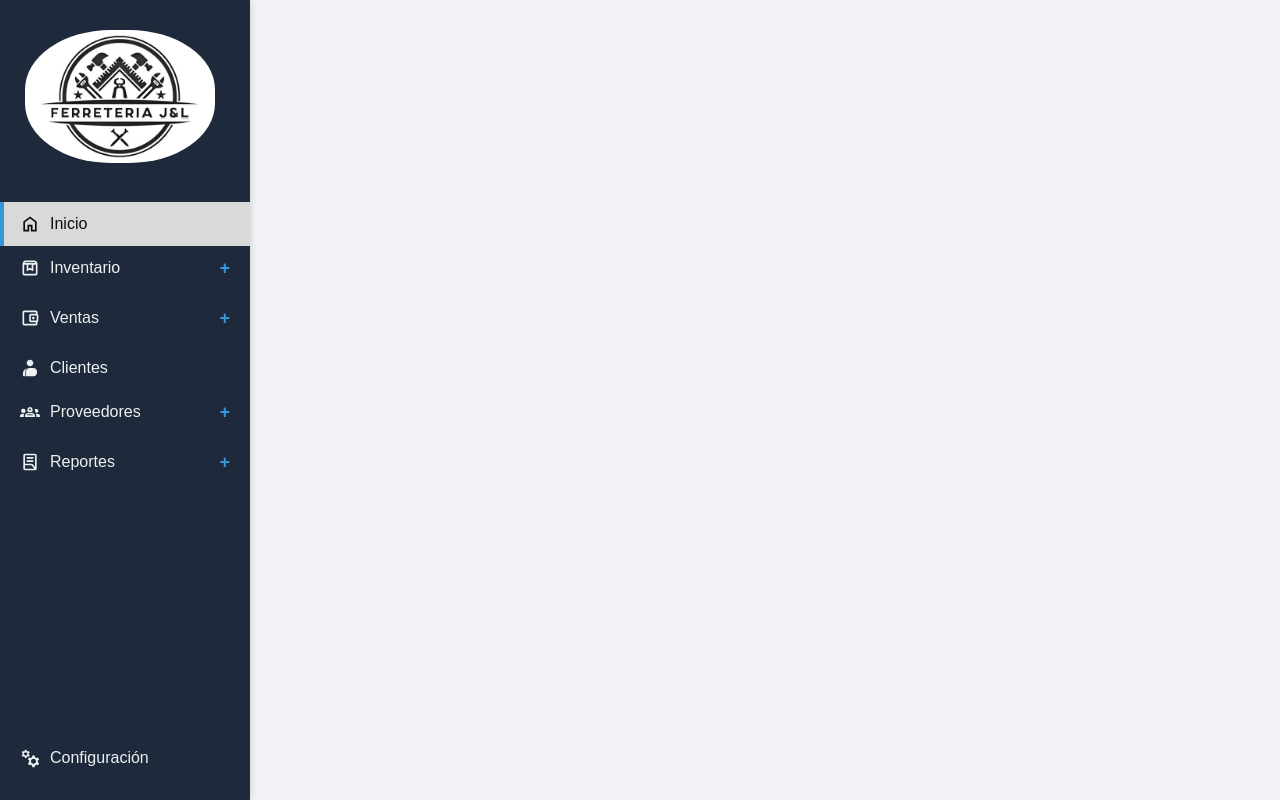
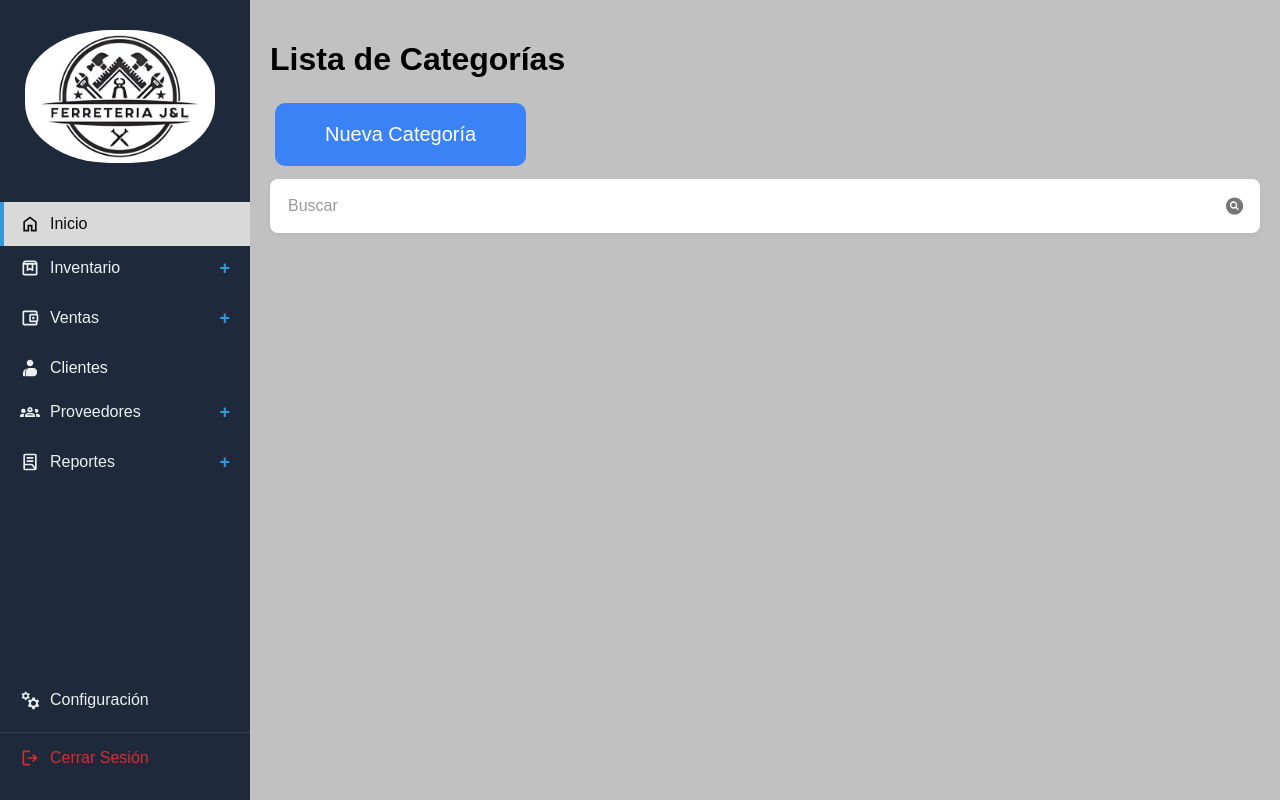
Before and after one commit to zausss/Ferreter-a-G-L, a website: page views/categorias.html in a window 1280 px wide. Drawn offline with Linux system fonts and the light colour scheme.

Commit message:
categorias se agrega boton de nueva categoria y barra de busqueda

```diff
--- /dev/null
+++ b/public/css/categorias.css
@@ -0,0 +1,37 @@
+/* Estilos para la página de categorías */
+.nueva-categoria {
+    display: flex;
+    justify-content: left;
+    padding: 3px 5px;
+
+}
+
+.header {
+
+    border-bottom: 10px;
+}
+
+.btn-agregar {
+    background-color: #3B82F6;
+    color: white;
+    border: none;
+    padding: 20px 50px;
+    cursor: pointer;
+    font-size: 20px;
+    border-radius: 10px;
+}
+
+/*barra de búsqueda */
+
+.barra-busqueda {
+    display: flex;
+    align-items: center;
+    margin-top: 10px;
+}
+
+.campo-busqueda {
+    width: 100%;
+    padding: 3px;
+    border-radius: 5px;
+    font-size: 16px;
+}
--- a/views/categorias.html
+++ b/views/categorias.html
@@ -6,6 +6,7 @@
     <title>Categorías</title>
     <link rel="stylesheet" href="/css/style.css">
     <link rel="stylesheet" href="/css/responsive.css">
+    <link rel="stylesheet" href="/css/categorias.css">
 </head>
 <body>
     <div class="contenedor-principal">
@@ -32,9 +33,9 @@
                             <span class="icono-adicional">+</span>
                         </a>
                         <ul class="submenu" id="submenu-inventario">
-                            <li><a href="/inventario/categorias.html">Categorías</a></li>
-                            <li><a href="/inventario/productos.html">Productos</a></li>
-                            <li><a href="/inventario/stock.html">Control de Stock</a></li>
+                            <li><a href="categorias.html">Categorías</a></li>
+                            <li><a href="#">Productos</a></li>
+                            <li><a href="#">Control de Stock</a></li>
                         </ul>
                     </li>
 
@@ -99,8 +100,52 @@
                     <svg xmlns="http://www.w3.org/2000/svg" height="24px" viewBox="0 -960 960 960" width="24px" fill="#000000"><path d="m234-480-12-60q-12-5-22.5-10.5T178-564l-58 18-40-68 46-40q-2-13-2-26t2-26l-46-40 40-68 58 18q11-8 21.5-13.5T222-820l12-60h80l12 60q12 5 22.5 10.5T370-796l58-18 40 68-46 40q2 13 2 26t-2 26l46 40-40 68-58-18q-11 8-21.5 13.5T326-540l-12 60h-80Zm40-120q33 0 56.5-23.5T354-680q0-33-23.5-56.5T274-760q-33 0-56.5 23.5T194-680q0 33 23.5 56.5T274-600ZM592-40l-18-84q-17-6-31.5-14.5T514-158l-80 26-56-96 64-56q-2-18-2-36t2-36l-64-56 56-96 80 26q14-11 28.5-19.5T574-516l18-84h112l18 84q17 6 31.5 14.5T782-482l80-26 56 96-64 56q2 18 2 36t-2 36l64 56-56 96-80-26q-14 11-28.5 19.5T722-124l-18 84H592Zm56-160q50 0 85-35t35-85q0-50-35-85t-85-35q-50 0-85 35t-35 85q0 50 35 85t85 35Z"/></svg>
                     <span>Configuración</span>
                 </a>
+
+                <!-- Botón de Cerrar Sesión -->
+                <a href="/auth/logout" class="item-navegacion" id="cerrar-sesion" onclick="confirmarCerrarSesion(event)">
+                    <svg xmlns="http://www.w3.org/2000/svg" height="24px" viewBox="0 -960 960 960" width="24px" fill="#d32f2f">
+                        <path d="M200-120q-33 0-56.5-23.5T120-200v-560q0-33 23.5-56.5T200-840h280v80H200v560h280v80H200Zm440-160-55-58 102-102H360v-80h327L585-622l55-58 200 200-200 200Z"/>
+                    </svg>
+                    <span>Cerrar Sesión</span>
+                </a>
             </div>
         </aside>
+
+
+        <!-- área de contenido de la pagina -->
+
+        <main class="area-contenido">
+            <header>
+                <h1>Lista de Categorías</h1>
+            </header>
+
+            <div class="nueva-categoria">
+                <button class="btn-agregar">Nueva Categoría</button>
+            </div>
+
+            <div class="barra-busqueda">
+                <input type="text" placeholder="Buscar" class="campo-busqueda">
+                <svg xmlns="http://www.w3.org/2000/svg" viewBox="0 0 24 24" fill="currentColor" class="size-6">
+    <path d="M8.25 10.875a2.625 2.625 0 1 1 5.25 0 2.625 2.625 0 0 1-5.25 0Z" />
+    <path fill-rule="evenodd" d="M12 2.25c-5.385 0-9.75 4.365-9.75 9.75s4.365 9.75 9.75 9.75 9.75-4.365 9.75-9.75S17.385 2.25 12 2.25Zm-1.125 4.5a4.125 4.125 0 1 0 2.338 7.524l2.007 2.006a.75.75 0 1 0 1.06-1.06l-2.006-2.007a4.125 4.125 0 0 0-3.399-6.463Z" clip-rule="evenodd" />
+</svg>
+            </div>
+
+
+
+
+
+
+
+
+
+
+
+
+
+        </main>
+
+
 
         <script src="/js/menu.js"></script>
 </body>
```
